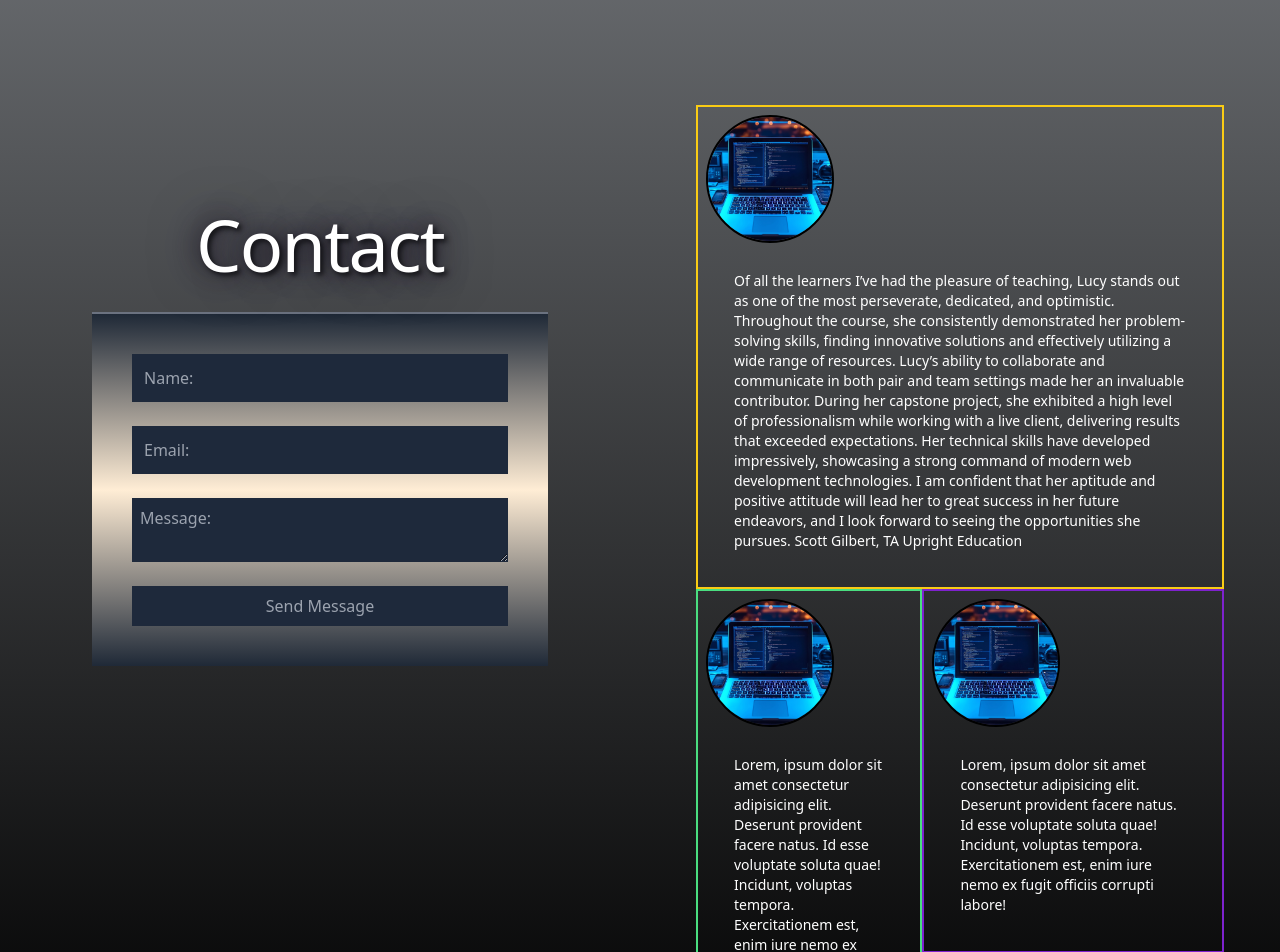
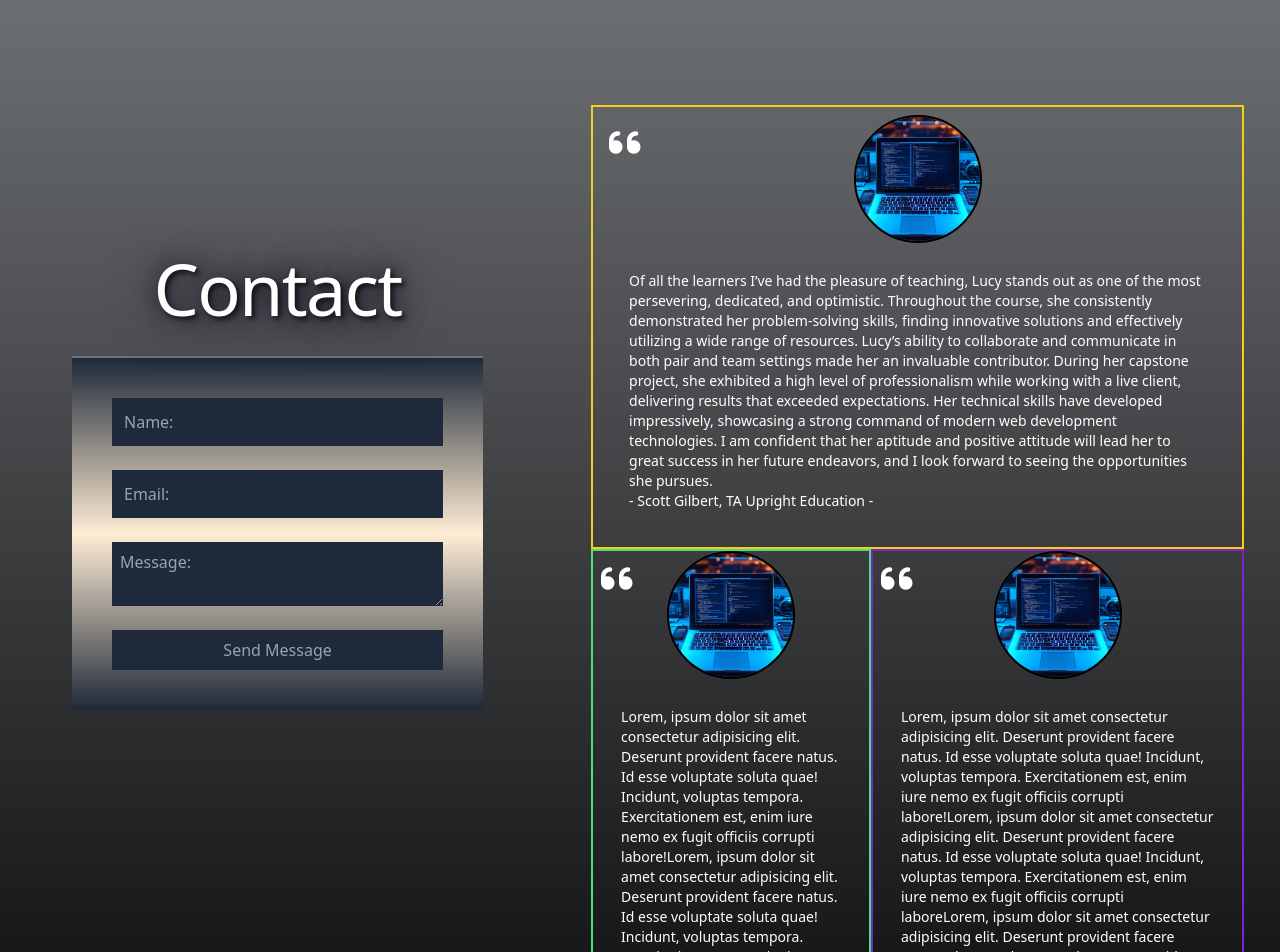
Before and after one commit to Nostromo714/portfolioClient, a React (Create React App) app: page / in a window 1280 px wide. Shown: the part 3880-4832 px from the top of the page. Built offline with nearby package versions, Linux system fonts and the light colour scheme.

Commit message:
updated padding in home.js for contact form and testimoinals,updated width.updated testimonials.js with more Lorem and added font awesome quotes using absolute for better placement

```diff
--- a/src/components/testimonials.js
+++ b/src/components/testimonials.js
@@ -8,9 +8,16 @@ const Testimonials = () => {
         <div className=" flex-col sm:flex-row pt-20">
 
             {/* testimonial 1 */}
-            <div className="flex flex-col sm:flex-row-reverse p-2 border-2 border-yellow-400">
+            <div className="flex flex-col sm:flex-row p-2 border-2 border-yellow-400">
+
+            {/* Font Awesome quotation marks position right */}
+            <div className="flex flex-col absolute items-start sm:items-start p-2">
+              <i className="fa-solid fa-quote-left text-4xl"></i>
+            </div>
+
              {/* IMAGE 1 */}
-             <div className="flex-col items-center">
+             <div className="flex flex-col items-center sm:items-center sm:-auto ">
+
             <img
             src={computerModern}
             alt="computer"
@@ -18,10 +25,9 @@ const Testimonials = () => {
               />
 
             <div className=" p-7 flex ">
-                <p className="text-sm sm:text-sm"> Of all the learners I’ve had the pleasure of teaching, Lucy stands out as one of the most perseverate, dedicated, and optimistic. Throughout the course, she consistently demonstrated her problem-solving skills, finding innovative solutions and effectively utilizing a wide range of resources. Lucy’s ability to collaborate and communicate in both pair and team settings made her an invaluable contributor. During her capstone project, she exhibited a high level of professionalism while working with a live client, delivering results that exceeded expectations. Her technical skills have developed impressively, showcasing a strong command of modern web development technologies. I am confident that her aptitude and positive attitude will lead her to great success in her future endeavors, and I look forward to seeing the opportunities she pursues.
+                <p className="text-sm sm:text-sm"> Of all the learners I’ve had the pleasure of teaching, Lucy stands out as one of the most persevering, dedicated, and optimistic. Throughout the course, she consistently demonstrated her problem-solving skills, finding innovative solutions and effectively utilizing a wide range of resources. Lucy’s ability to collaborate and communicate in both pair and team settings made her an invaluable contributor. During her capstone project, she exhibited a high level of professionalism while working with a live client, delivering results that exceeded expectations. Her technical skills have developed impressively, showcasing a strong command of modern web development technologies. I am confident that her aptitude and positive attitude will lead her to great success in her future endeavors, and I look forward to seeing the opportunities she pursues.
 
-                      Scott Gilbert, TA Upright Education
-
+                <p> - Scott Gilbert, TA Upright Education - </p>
                 </p>
             </div>
             </div>
@@ -30,8 +36,14 @@ const Testimonials = () => {
             {/* testimonial 2 */}
             <div className="flex flex-col sm:flex-row ">
             <div className="flex flex-col sm:w-1/2 border-2 border-green-400">
+
+            {/* Font Awesome quotation marks position right */}
+            <div className="flex flex-col absolute items-start sm:items-start  p-2">
+              <i className="fa-solid fa-quote-left text-4xl"></i>
+            </div>
+
                {/* IMAGE 2 */}
-            <div className="flex-col items-center p-2">
+            <div className="flex flex-col items-center sm:items-center sm:-auto ">
             <img
             src={computerModern}
             alt="computer"
@@ -39,15 +51,21 @@ const Testimonials = () => {
               />
 
             <div className=" text-white p-7 flex ">
-                <p className="text-sm sm:text-sm">Lorem, ipsum dolor sit amet consectetur adipisicing elit. Deserunt provident facere natus. Id esse voluptate soluta quae! Incidunt, voluptas tempora. Exercitationem est, enim iure nemo ex fugit officiis corrupti labore!</p>
+                <p className="text-sm sm:text-sm">Lorem, ipsum dolor sit amet consectetur adipisicing elit. Deserunt provident facere natus. Id esse voluptate soluta quae! Incidunt, voluptas tempora. Exercitationem est, enim iure nemo ex fugit officiis corrupti labore!Lorem, ipsum dolor sit amet consectetur adipisicing elit. Deserunt provident facere natus. Id esse voluptate soluta quae! Incidunt, voluptas tempora. Exercitationem est, enim iure nemo ex fugit officiis corrupti laboreLorem, ipsum dolor sit amet consectetur adipisicing elit. Deserunt provident facere natus. Id esse voluptate soluta quae! Incidunt, voluptas tempora. Exercitationem est, enim iure nemo ex fugit officiis corrupti labore</p>
 
             </div>
             </div>
             </div>
             {/* testimonial 3 */}
             <div className="flex flex-col h-full sm:w-2/3 border-2 border-purple-700">
+
+            {/* Font Awesome quotation marks position right  */}
+            <div className="flex flex-col absolute items-start sm:items-start p-2">
+              <i className="fa-solid fa-quote-left text-4xl"></i>
+            </div>
+
                {/* IMAGE 3 */}
-            <div className="flex-col items-center p-2">
+            <div className="flex flex-col items-center sm:items-center sm:-auto ">
             <img
             src={computerModern}
             alt="computer"
@@ -55,7 +73,7 @@ const Testimonials = () => {
               />
 
             <div className=" text-white p-7 flex ">
-                <p className="text-sm sm:text-sm">Lorem, ipsum dolor sit amet consectetur adipisicing elit. Deserunt provident facere natus. Id esse voluptate soluta quae! Incidunt, voluptas tempora. Exercitationem est, enim iure nemo ex fugit officiis corrupti labore!</p>
+                <p className="text-sm sm:text-sm">Lorem, ipsum dolor sit amet consectetur adipisicing elit. Deserunt provident facere natus. Id esse voluptate soluta quae! Incidunt, voluptas tempora. Exercitationem est, enim iure nemo ex fugit officiis corrupti labore!Lorem, ipsum dolor sit amet consectetur adipisicing elit. Deserunt provident facere natus. Id esse voluptate soluta quae! Incidunt, voluptas tempora. Exercitationem est, enim iure nemo ex fugit officiis corrupti laboreLorem, ipsum dolor sit amet consectetur adipisicing elit. Deserunt provident facere natus. Id esse voluptate soluta quae! Incidunt, voluptas tempora. Exercitationem est, enim iure nemo ex fugit officiis corrupti labore</p>
 
             </div>
             </div>
--- a/src/pages/home.js
+++ b/src/pages/home.js
@@ -166,11 +166,11 @@ const HomePage = () => {
       {/* 6th Section (Contact Me) */}
 
       <section className="flex flex-col sm:flex-row justify-between gap-10 p-5">
-        <div className="w-full sm:w-1/2 p-9">
+        <div className="w-full sm:w-1/2 p-4 pt-20">
         <ContactForm />
         </div>
 
-        <div className=" w-full sm:w-1/2 p-9 pt-20">
+        <div className=" w-full sm:w-2/3 p-4 pt-20">
         <Testimonials />
         </div>
       </section>
```
